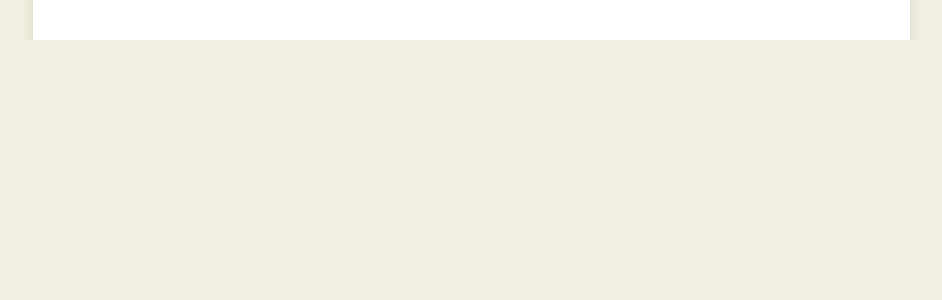
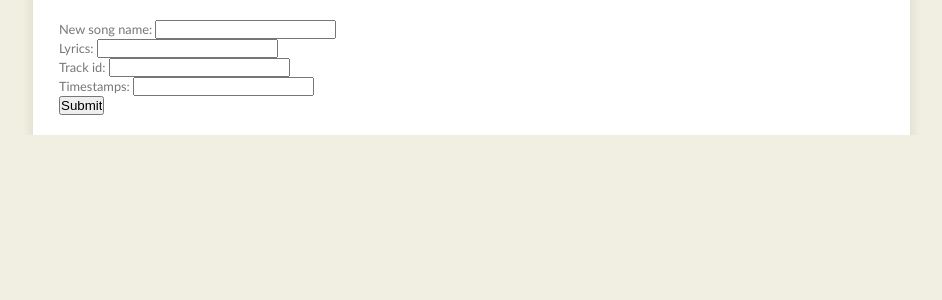
Before and after one commit to noahismith/LiveLyrics, a Flask app: page /lyrics in a window 1280 px wide. Shown: the part 240-540 px from the top of the page, without its empty margins (169-1111 px from the left). Run offline with Flask 2, Linux system fonts and the light colour scheme; data that the repository does not hold is empty; parts of the project's set-up code (start-up, migrations or seed data) failed here and were passed over.

Commit message:
Add lyrics/edit API call and comment out line 102 in lyricsBp.py

```diff
--- a/app/lyricsBp.py
+++ b/app/lyricsBp.py
@@ -99,7 +99,7 @@ def edit():
     lyrics_page.spotify_track_id = spotify_track_id
     lyrics_page.lyrics = lyrics
     lyrics_page.timestamps = timestamps
-    user.num_of_contributions = user.num_of_contributions + 1
+    #user.num_of_contributions = user.num_of_contributions + 1
     db.session.commit()
 
     return jsonify({'result': True, 'error': ""})
--- a/app/static/lyrics.js
+++ b/app/static/lyrics.js
@@ -1,7 +1,7 @@
 
 
 
-
+//hardcoded for now
   var jsonob = {
     "access_token": localStorage.getItem("access_token"),
     "spotify_track_id": "6TwfdLbaxTKzQi3AgsZNzx"
@@ -18,6 +18,46 @@
     })
     .done(function( msg ) {
       console.log(JSON.stringify(msg));
+      //TODO print into html
+
+    })
+    .fail(function( jqXHR, textStatus ) {
+      alert( "Request failed: " + textStatus );
+    //});
+
+
+  })
+
+$( '#songEditForm').submit(function(event) {
+  event.preventDefault()
+
+  var $form = $( this ),
+    songtitlef = $form.find( "input[name='songtitle']" ).val(),
+    lyricsf = $form.find( "input[name='lyrics']" ).val(),
+    spotify_track_idf = $form.find( "input[name='spotify_track_id']" ).val(),
+    timestampsf = $form.find( "input[name='timestamps']" ).val(),
+    urltar = $form.attr( "action" );
+
+  console.log(localStorage)
+  var jsonob = {
+    "songtitle" : songtitlef,
+    "lyrics" : lyricsf,
+    "spotify_track_id" : spotify_track_idf,
+    "timestamps" : timestampsf,
+    "access_token": localStorage.getItem("access_token")
+  }
+
+  console.log(jsonob)
+
+  $.ajax({
+        type: "POST",
+        url: "http://127.0.0.1:5000/lyrics/edit",
+        dataType: "json",
+        contentType: "application/json; charset=utf-8",
+        data: JSON.stringify(jsonob, null, '\t')
+    })
+    .done(function( msg ) {
+      console.log(JSON.stringify(msg));
 
 
     })
@@ -27,3 +67,4 @@
 
 
   })
+});
--- a/app/templates/lyrics.html
+++ b/app/templates/lyrics.html
@@ -36,8 +36,13 @@
 
       <div id="content">
 
-
-
+        <form action="http://127.0.0.1:5000/lyrics/edit" id="songEditForm">
+          New song name: <input type="text" name="songtitle"><br>
+          Lyrics: <input type="text" name="lyrics"><br>
+          Track id: <input type="text" name="spotify_track_id"><br>
+          Timestamps: <input type="text" name="timestamps"><br>
+          <input type="submit" value="Submit">
+          </form>
 
 
           </div>
```
